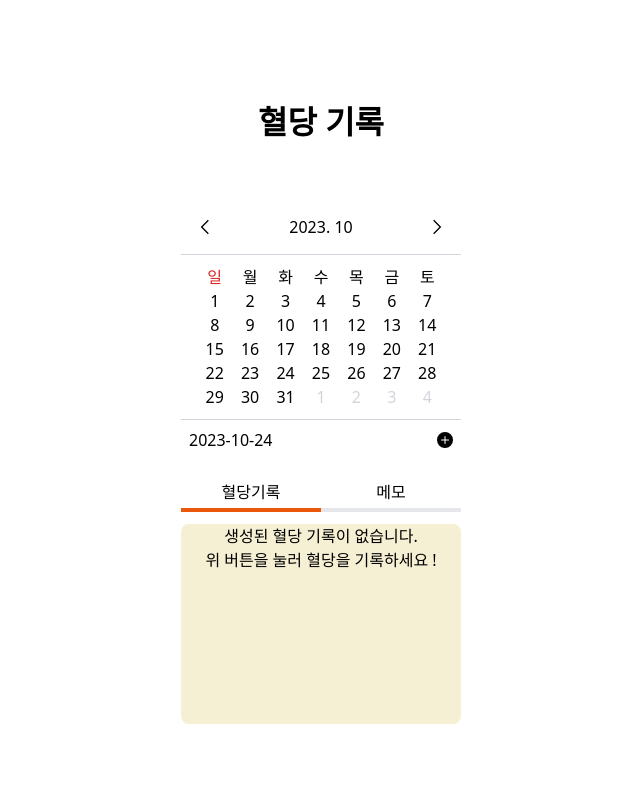
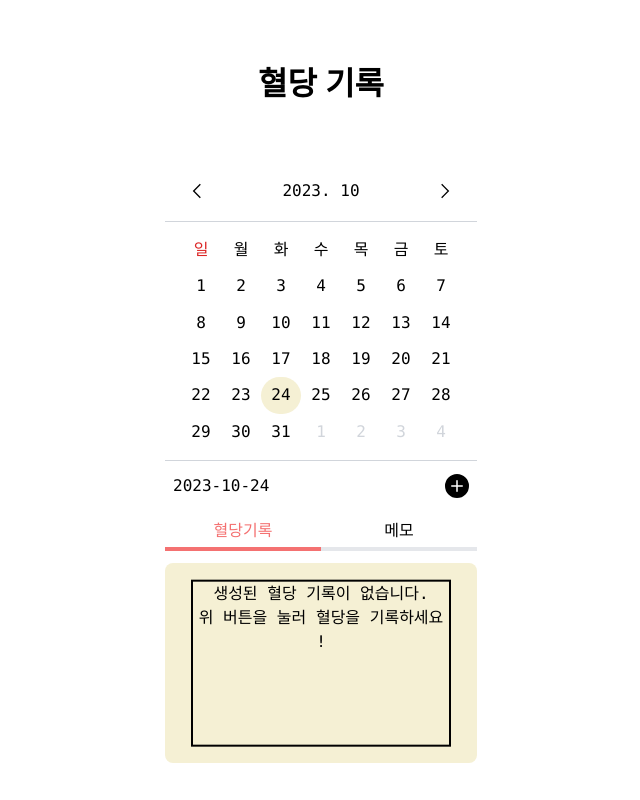
Before and after one commit to BloodSugarManagement/BloodSugar, a Next.js app: page /record in a window 1280 px wide. Shown: the whole page, without its empty margins (319-959 px from the left). Built offline with nearby package versions, Linux system fonts and the light colour scheme.

Commit message:
<feat> : 달력에 오늘 날짜 색상으로 표시, 폰트수수정 및 텍스트 중앙정렬(#12)

```diff
--- a/app/components/Calendar/MonthlyCalender.tsx
+++ b/app/components/Calendar/MonthlyCalender.tsx
@@ -3,7 +3,6 @@ import { useEffect, useState } from "react";
 import { GrPrevious } from "react-icons/gr";
 import { GrNext } from "react-icons/gr";
 import { BsPlusCircleFill } from "react-icons/bs";
-import RecordTab from "../InfoTab/RecordTab";
 import SugarBloodHistory from "../InfoTab/SugarBloodHistory";
 import MemoHistory from "../InfoTab/MemoHistory";
 
@@ -21,11 +20,12 @@ export default function MonthlyCalender() {
 
   const dayOfWeek = ["일", "월", "화", "수", "목", "금", "토"];
 
-  const [currentMonth, setCurrentMonth] = useState(new Date());
   const today = new Date();
   const year = today.getFullYear();
   const month = ("0" + (today.getMonth() + 1)).slice(-2);
   const date = ("0" + today.getDate()).slice(-2);
+  const [currentMonth, setCurrentMonth] = useState(new Date());
+  //const [selectedDate, setSelectedDate] = useState(today);
 
   var dateString = year + "-" + month + "-" + date;
 
@@ -93,8 +93,9 @@ export default function MonthlyCalender() {
   };
 
   return (
-    <div className="bg-white p-2.5">
-      <section className="flex items-center justify-between p-4">
+    <div className="bg-white p-2.5 font-mono">
+      <section className="h-[300px]">
+        <nav className="flex items-center justify-between py-2.5 px-6 h-1/5">
           <button onClick={movePrevMonth}>
             <GrPrevious />
           </button>
@@ -105,35 +106,46 @@ export default function MonthlyCalender() {
           <button onClick={moveNextMonth}>
             <GrNext />
           </button>
-      </section>
-      <div className="grid grid-cols-7 py-2.5 px-4 font-light text-center border-y border-gray-300">
+        </nav>
+        <div className="grid grid-cols-7 py-2.5 px-4 h-4/5 font-light text-center border-y border-gray-300">
           {dayOfWeek.map((day, index) => (
-          <div key={index} className={`${day === "일" ? "text-red-600" : ""}`}>
+            <div
+              key={index}
+              className={`flex justify-center items-center w-full h-full ${
+                day === "일" ? "text-red-600" : ""
+              }`}
+            >
               {day}
             </div>
           ))}
           {calenderData.map((date, index) => {
+            const isDateEqual =
+              date.getFullYear() === today.getFullYear() &&
+              date.getMonth() === today.getMonth() &&
+              date.getDate() === today.getDate();
+
             return (
               <div
                 key={index}
-              className={`${
+                className={`flex justify-center items-center w-full h-full ${
                   date.getMonth() !== currentMonth.getMonth()
                     ? "text-gray-300"
                     : ""
-              }`}
+                } ${isDateEqual ? "rounded-full bg-[#F5F0D4]" : ""}`}
               >
                 {date.getDate()}
               </div>
             );
           })}
         </div>
-      <div className="flex justify-between p-2 font-normal">
+      </section>
+      <div className="flex justify-between items-center p-2 h-[50px]">
         <span className="inline-block">{dateString}</span>
         <button>
-          <BsPlusCircleFill />
+          <BsPlusCircleFill size="24" />
         </button>
       </div>
-      <section className="flex flex-col mt-3">
+      <section className="flex flex-col">
         <div className="flex">
           {menuArr.map((tab, index) => {
             return (
@@ -141,7 +153,9 @@ export default function MonthlyCalender() {
                 key={index}
                 onClick={() => selectTabHandler(index)}
                 className={`flex-1 py-2 h-10 text-center cursor-pointer border-b-4 ${
-                  currentTab === index ? "border-orange-600 " : "border-inherit"
+                  currentTab === index
+                    ? "text-[#F47171] border-[#F47171]"
+                    : "border-inherit"
                 }`}
               >
                 {tab.name}
--- a/app/components/InfoTab/RecordTab.tsx
+++ /dev/null
@@ -1,5 +0,0 @@
-import React from "react";
-
-export default function RecordTab() {
-  return <div></div>;
-}
--- a/app/components/InfoTab/SugarBloodHistory.tsx
+++ b/app/components/InfoTab/SugarBloodHistory.tsx
@@ -2,9 +2,9 @@ import React from "react";
 
 export default function sugarBloodHistory() {
   return (
-    <div className="min-h-[200px] my-3 rounded-lg bg-[#F5F0D4] text-center">
+    <div className="relative min-h-[200px] my-3 rounded-lg bg-[#F5F0D4] text-center">
       {/* 선택된 날짜에 혈당기록이 하나도 없다면 */}
-      <p>
+      <p className="w-10/12 h-5/6 border-2 border-black absolute top-1/2 left-1/2 -translate-x-1/2 -translate-y-1/2 text-center">
         생성된 혈당 기록이 없습니다. <br />위 버튼을 눌러 혈당을 기록하세요 !
       </p>
     </div>
--- a/app/record/page.tsx
+++ b/app/record/page.tsx
@@ -3,7 +3,8 @@ import Titletxt from "../components/Titletxt";
 
 export default function Record() {
   return (
-    <div className="w-80 p-2.5 flex flex-col">
+    // w88-352px, 22rem
+    <div className="w-88 h-fit p-2.5 flex flex-col">
       <Titletxt titleTxt="혈당 기록" />
       <MonthlyCalender />
     </div>
--- a/tailwind.config.ts
+++ b/tailwind.config.ts
@@ -8,6 +8,9 @@ const config: Config = {
   ],
   theme: {
     extend: {
+      width: {
+        "88": "22rem", // 352px
+      },
       colors: {
         "main-gray": "#726C6C",
         "sub-gray": "#D9D9D9",
```
Lines whose indentation alone changed are shown as unchanged.
